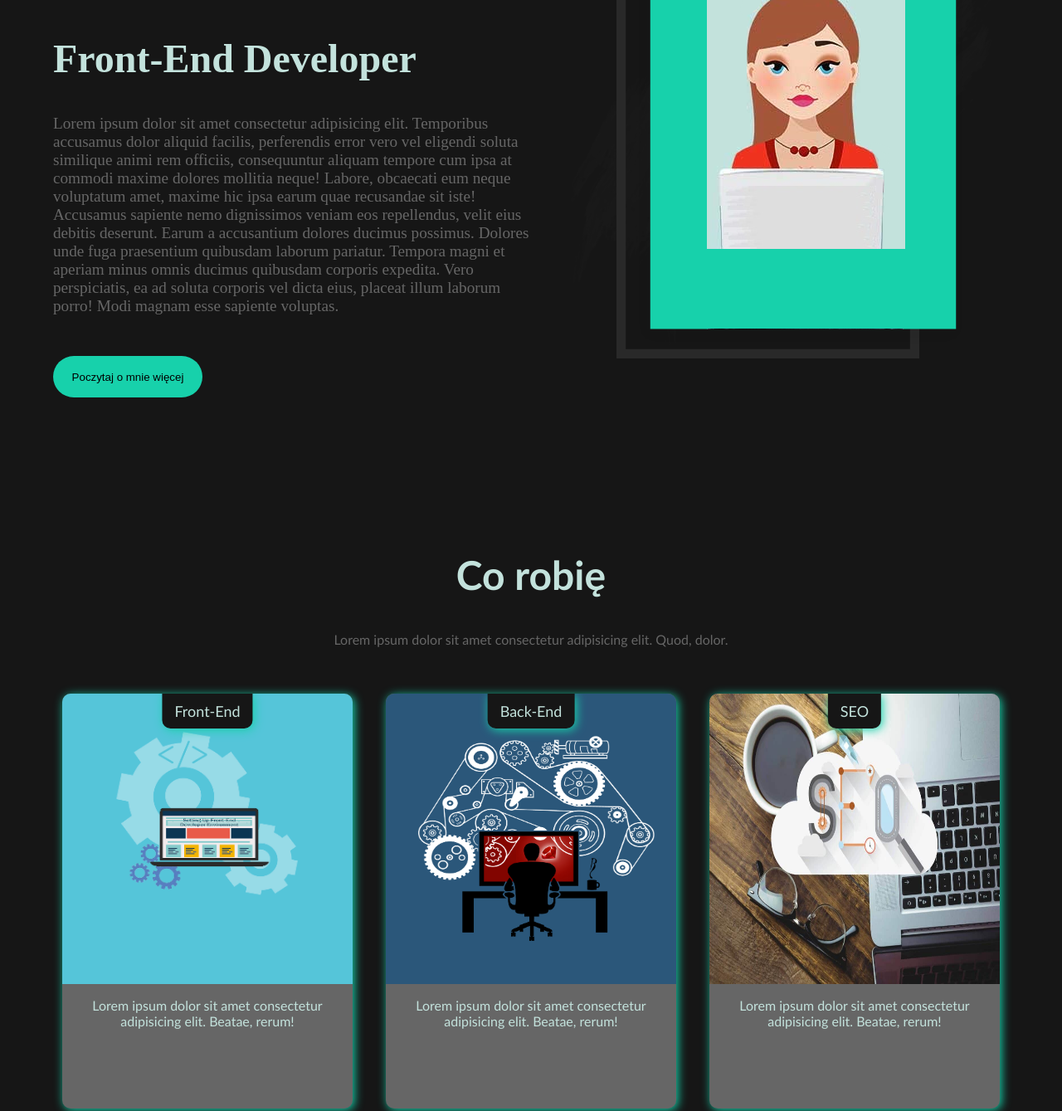
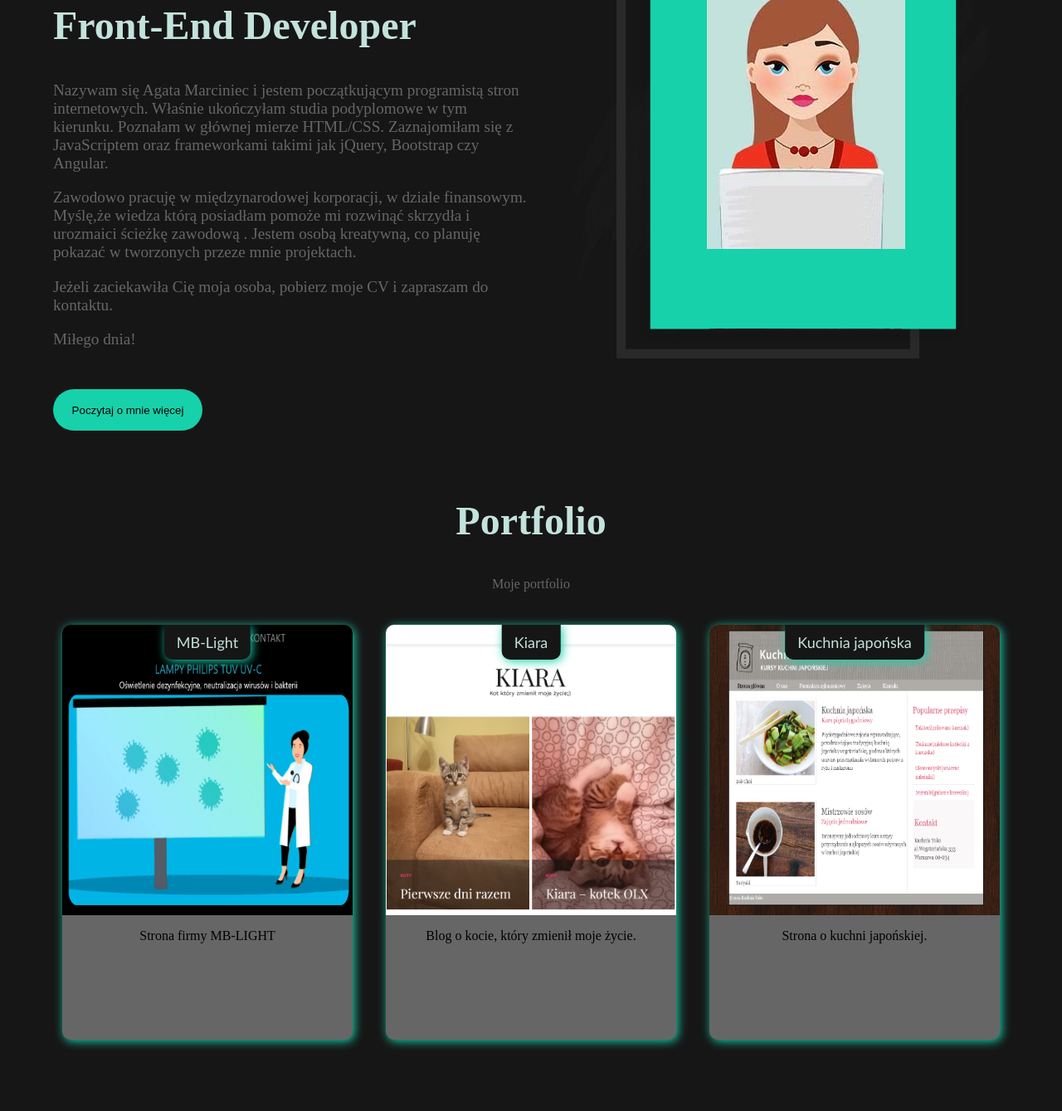
Before and after one commit to AgataMarciniec/AgataMarciniec.github.io, a plain HTML site: page index.html in a window 1280 px wide. Shown: the part 1058-2397 px from the top of the page at 83% size. After the commit the page ends 2331 px from the top, so only its background shows below. Drawn offline with Linux system fonts and the light colour scheme.

Commit message:
update about

```diff
--- a/css/style.css
+++ b/css/style.css
@@ -27,6 +27,10 @@ ul {
 }
 a {
     text-decoration: none;
+}
+
+.color-light {
+    color:var(--light);
 }
 
 /* main */
--- a/index.html
+++ b/index.html
@@ -1,13 +1,18 @@
-li<!DOCTYPE html>
+li
+<!DOCTYPE html>
 <html lang="en">
+
 <head>
     <meta charset="UTF-8">
     <meta name="viewport" content="width=device-width, initial-scale=1.0">
     <link rel="shortcut icon" href="images/icon.png" type="image/png">
-    <link rel="stylesheet" href="https://cdnjs.cloudflare.com/ajax/libs/font-awesome/5.15.1/css/all.min.css" integrity="sha512-+4zCK9k+qNFUR5X+cKL9EIR+ZOhtIloNl9GIKS57V1MyNsYpYcUrUeQc9vNfzsWfV28IaLL3i96P9sdNyeRssA==" crossorigin="anonymous" />
+    <link rel="stylesheet" href="https://cdnjs.cloudflare.com/ajax/libs/font-awesome/5.15.1/css/all.min.css"
+        integrity="sha512-+4zCK9k+qNFUR5X+cKL9EIR+ZOhtIloNl9GIKS57V1MyNsYpYcUrUeQc9vNfzsWfV28IaLL3i96P9sdNyeRssA=="
+        crossorigin="anonymous" />
     <link rel="stylesheet" href="css/style.css">
     <title>Agata Marciniec-Portfolio</title>
 </head>
+
 <body>
     <section id="main">
         <!-- nawigacja -->
@@ -18,7 +23,7 @@ li<!DOCTYPE html>
             <ul class="menu">
                 <li class="active"><a href="#main">Home</a></li>
                 <li><a href="#about">O mnie</a></li>
-    <li><a href="#services">Usługi</a></li>
+                <!-- <li><a href="#services">Usługi</a></li> -->
                 <li><a href="#portfolio">Portfolio</a></li>
                 <li><a href="#contact">Kontakt</a></li>
             </ul>
@@ -31,8 +36,13 @@ li<!DOCTYPE html>
         <div class="name">
             <p>Witaj na mojej stronie</p>
             <h1>Nazywam się <span>Agata</span> Marciniec</h1>
-    <p class="details">Lorem ipsum dolor sit amet consectetur adipisicing elit. Corporis sit unde voluptatem id fugiat quibusdam maiores officia consequatur obcaecati? Nihil, natus autem? Sed dicta eligendi nostrum, commodi alias quae neque.</p>
-    <a href="#" class="cv-btn">Pobierz moje CV</a>
+            <p class="details">
+                <p>Nazywam się Agata Marciniec i jestem początkującym programistą stron internetowych.</p>
+                <p>Zawodowo pracuję w międzynarodowej korporacji, w dziale finansowym. Myślę,że wiedza którą posiadłam
+                    pomoże mi rozwinąć skrzydła i urozmaici ścieżkę zawodową . Jestem osobą kreatywną, co planuję
+                    pokazać w tworzonych przeze mnie projektach.</p>
+            </p>
+            <a href="./Agata_Marciniec_CV.pdf" class="cv-btn" target="_blank">Pobierz moje CV</a>
         </div>
 
         <!-- strzałka -->
@@ -54,7 +64,14 @@ li<!DOCTYPE html>
         <div class="about-text">
             <h1>O mnie</h1>
             <h2>Front-End Developer</h2>
-            <p>Lorem ipsum dolor sit amet consectetur adipisicing elit. Temporibus accusamus dolor aliquid facilis, perferendis error vero vel eligendi soluta similique animi rem officiis, consequuntur aliquam tempore cum ipsa at commodi maxime dolores mollitia neque! Labore, obcaecati eum neque voluptatum amet, maxime hic ipsa earum quae recusandae sit iste! Accusamus sapiente nemo dignissimos veniam eos repellendus, velit eius debitis deserunt. Earum a accusantium dolores ducimus possimus. Dolores unde fuga praesentium quibusdam laborum pariatur. Tempora magni et aperiam minus omnis ducimus quibusdam corporis expedita. Vero perspiciatis, ea ad soluta corporis vel dicta eius, placeat illum laborum porro! Modi magnam esse sapiente voluptas.</p>
+            <p>Nazywam się Agata Marciniec i jestem początkującym programistą stron internetowych. Właśnie
+                ukończyłam studia podyplomowe w tym kierunku. Poznałam w głównej mierze HTML/CSS. Zaznajomiłam się z
+                JavaScriptem oraz frameworkami takimi jak jQuery, Bootstrap czy Angular.</p>
+            <p>Zawodowo pracuję w międzynarodowej korporacji, w dziale finansowym. Myślę,że wiedza którą posiadłam
+                pomoże mi rozwinąć skrzydła i urozmaici ścieżkę zawodową . Jestem osobą kreatywną, co planuję
+                pokazać w tworzonych przeze mnie projektach.</p>
+            <p>Jeżeli zaciekawiła Cię moja osoba, pobierz moje CV i zapraszam do kontaktu.</p>
+            <p>Miłego dnia!</p>
             <button>Poczytaj o mnie więcej</button>
         </div>
 
@@ -66,51 +83,55 @@ li<!DOCTYPE html>
     </section>
 
 
-    <!-- moje usługi -->
-    <section id="services">
+
+    <!-- moje portfolio -->
+    <section id="portfolio">
         <div class="s-heading">
-            <h1>Co robię</h1>
-            <p>Lorem ipsum dolor sit amet consectetur adipisicing elit. Quod, dolor.</p>
+            <h1 class="color-light">Portfolio</h1>
+            <p>Moje portfolio</p>
         </div>
 
         <!-- box z trzeba usługami -->
         <div class="b-container">
+
+            <!-- usługa nr 2  -->
+            <div class="s-box">
+                <!-- rysunek z tekstem-rodzajem usługi -->
+                <div class="s-b-img">
+                    <div class="s-type color-light">MB-Light</div>
+                    <img src="images/mb_light.png" alt="Usługa 2">
+                </div>
+                <!-- tekst opisujący usługę -->
+                <div class="s-b-text">
+                    <p>Strona firmy MB-LIGHT</p>
+                </div>
+            </div>
             <!-- usługa nr 1  -->
             <div class="s-box">
                 <!-- rysunek z tekstem-rodzajem usługi -->
                 <div class="s-b-img">
-                    <div class="s-type">Front-End</div>
-                    <img src="images/s1.png" alt="Usługa 1">
+                    <div class="s-type color-light">Kiara</div>
+                    <img src="images/kiara2.png" alt="Usługa 1">
                 </div>
                 <!-- tekst opisujący usługę -->
                 <div class="s-b-text">
-                    <p>Lorem ipsum dolor sit amet consectetur adipisicing elit. Beatae, rerum!</p>
+                    <p>Blog o kocie, który zmienił moje życie.</p>
                 </div>
-            </div>
-                    <!-- usługa nr 2  -->
+            </div> <!-- usługa nr 3  -->
             <div class="s-box">
                 <!-- rysunek z tekstem-rodzajem usługi -->
                 <div class="s-b-img">
-                            <div class="s-type">Back-End</div>
-                            <img src="images/s2.png" alt="Usługa 2">
+                    <div class="s-type color-light">Kuchnia japońska</div>
+                    <img src="images/kuchnia_nippon.png" alt="Usługa 3">
                 </div>
                 <!-- tekst opisujący usługę -->
                 <div class="s-b-text">
-                            <p>Lorem ipsum dolor sit amet consectetur adipisicing elit. Beatae, rerum!</p>
-                        </div>
-                    </div>        <!-- usługa nr 3  -->
-                    <div class="s-box">
-                        <!-- rysunek z tekstem-rodzajem usługi -->
-                        <div class="s-b-img">
-                            <div class="s-type">SEO</div>
-                            <img src="images/s3.jpg" alt="Usługa 3">
-                        </div>
-                        <!-- tekst opisujący usługę -->
-                        <div class="s-b-text">
-                            <p>Lorem ipsum dolor sit amet consectetur adipisicing elit. Beatae, rerum!</p>
+                    <p>Strona o kuchni japońskiej.</p>
                 </div>
             </div>
         </div>
+
     </section>
 </body>
+
 </html>
```
Also changed, not shown: uslugi.html (added, +48 -0 lines), images/kiara.png (added), images/kiara2.png (added), images/kuchnia_nippon.png (added), images/mb_light.png (added), 1 other file. Lines whose indentation alone changed are shown as unchanged.
